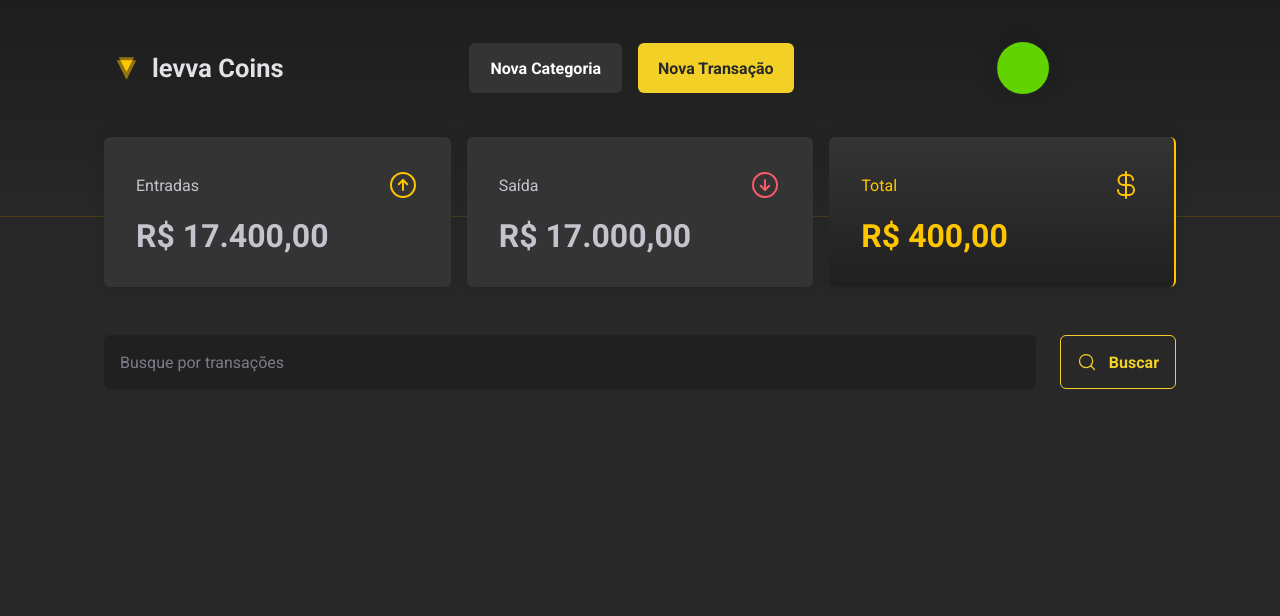
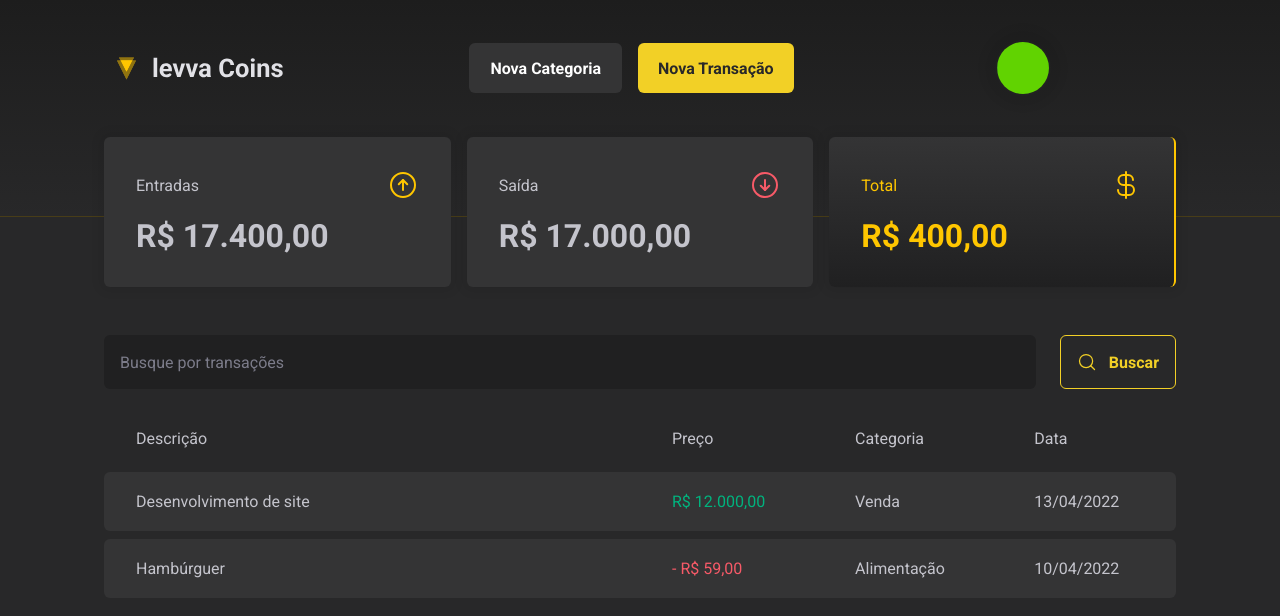
Before and after one commit to Myhr5/levva-coins, a React (Vite) app: page /home in a window 1280 px wide. Shown: the top 616 px of the page. Built offline with nearby package versions, Linux system fonts and the light colour scheme.

Commit message:
Estilização tabela home

```diff
--- a/src/pages/Home/index.tsx
+++ b/src/pages/Home/index.tsx
@@ -1,7 +1,7 @@
 import { Header } from "../../components/Header";
 import { SearchForm } from "../../components/SearchForm";
 import { Summary } from "../../components/Summary";
-import { HomeWrapper } from "./styles";
+import { HomeWrapper, PriceHighlight, TransactionsContainer, TransactionsTable } from "./styles";
 
 export function Home() {
   return (
@@ -10,6 +10,36 @@
       <Summary />
 
       <SearchForm />
+
+      <TransactionsContainer>
+        <TransactionsTable>
+          <thead>
+            <td>Descrição</td>
+            <td>Preço</td>
+            <td>Categoria</td>
+            <td>Data</td>
+          </thead>
+          <tbody>
+            <tr>
+              <td width="50%">Desenvolvimento de site</td>
+              <td>
+                <PriceHighlight variant="income">R$ 12.000,00</PriceHighlight>
+              </td>
+              <td>Venda</td>
+              <td>13/04/2022</td>
+            </tr>
+
+            <tr>
+              <td width="50%">Hambúrguer</td>
+              <td>
+                <PriceHighlight variant="outcome">- R$ 59,00</PriceHighlight>
+              </td>
+              <td>Alimentação</td>
+              <td>10/04/2022</td>
+            </tr>
+          </tbody>
+        </TransactionsTable>
+      </TransactionsContainer>
     </HomeWrapper>
   );
 }
--- a/src/pages/Home/styles.ts
+++ b/src/pages/Home/styles.ts
@@ -4,3 +4,52 @@
   display: grid;
   grid-template-columns: 1fr 77em 1fr;
 `;
+
+export const TransactionsContainer = styled.main`
+  grid-column: 2 / 3;
+
+  width: 100%;
+  max-width: 1120px;
+  margin: 1rem auto 0;
+  padding: 0 1.5rem;
+`;
+
+export const TransactionsTable = styled.table`
+  width: 100%;
+  border-collapse: separate;
+  border-spacing: 0 0.5rem;
+
+  td {
+    &:first-child {
+      border-top-left-radius: 6px;
+      border-bottom-left-radius: 6px;
+    }
+
+    &:last-child {
+      border-top-right-radius: 6px;
+      border-bottom-right-radius: 6px;
+    }
+  }
+
+  thead {
+    td {
+      padding: 1rem 2rem;
+    }
+  }
+
+  tbody {
+    td {
+      padding: 1.25rem 2rem;
+      background: ${props => props.theme["gray-500"]};
+    }
+  }
+`;
+
+interface PriceHighlightProps {
+  variant: "income" | "outcome";
+}
+
+export const PriceHighlight = styled.span<PriceHighlightProps>`
+  color: ${props =>
+    props.variant === "income" ? props.theme["green-500"] : props.theme["red-500"]};
+`;
```
